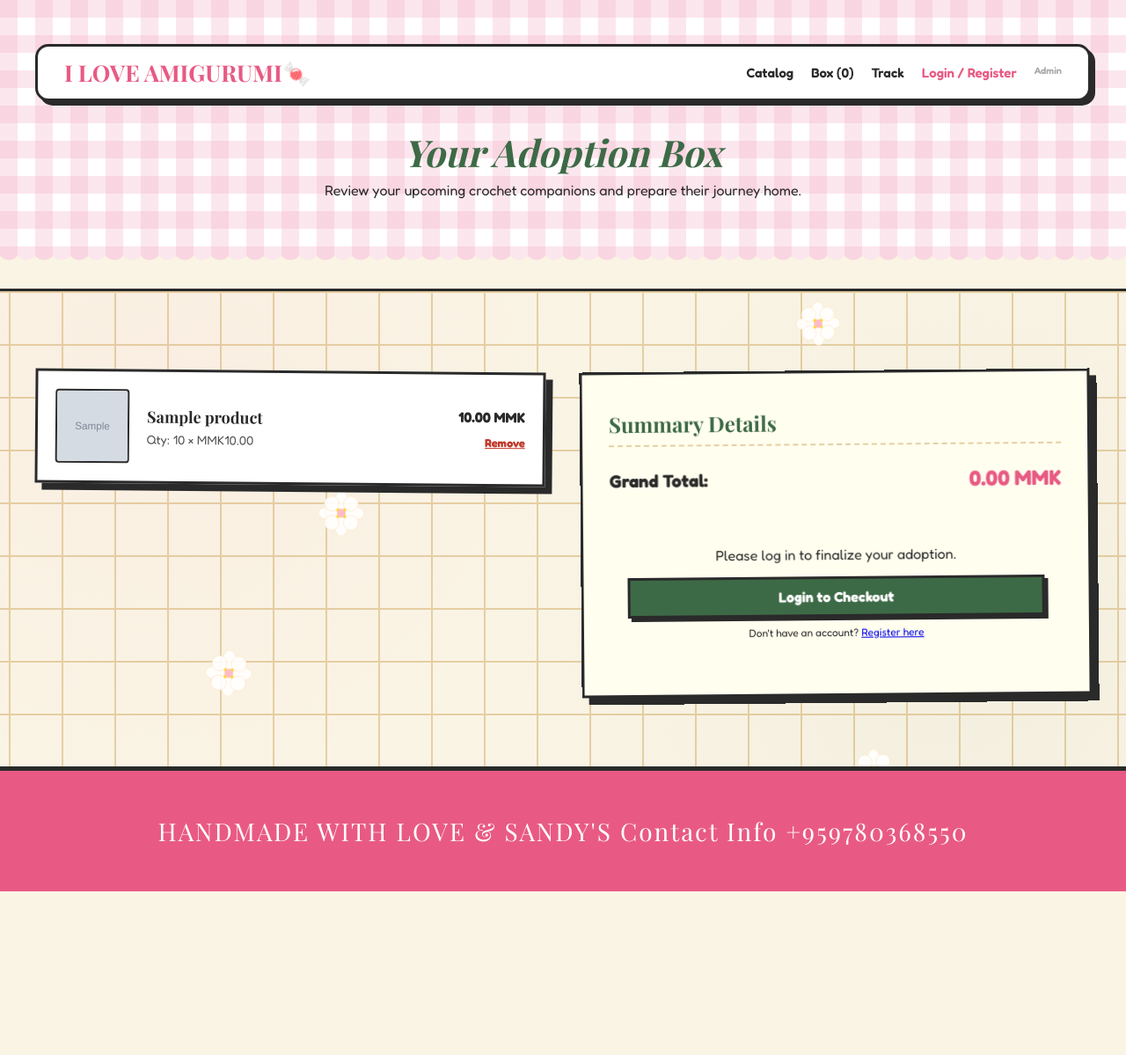
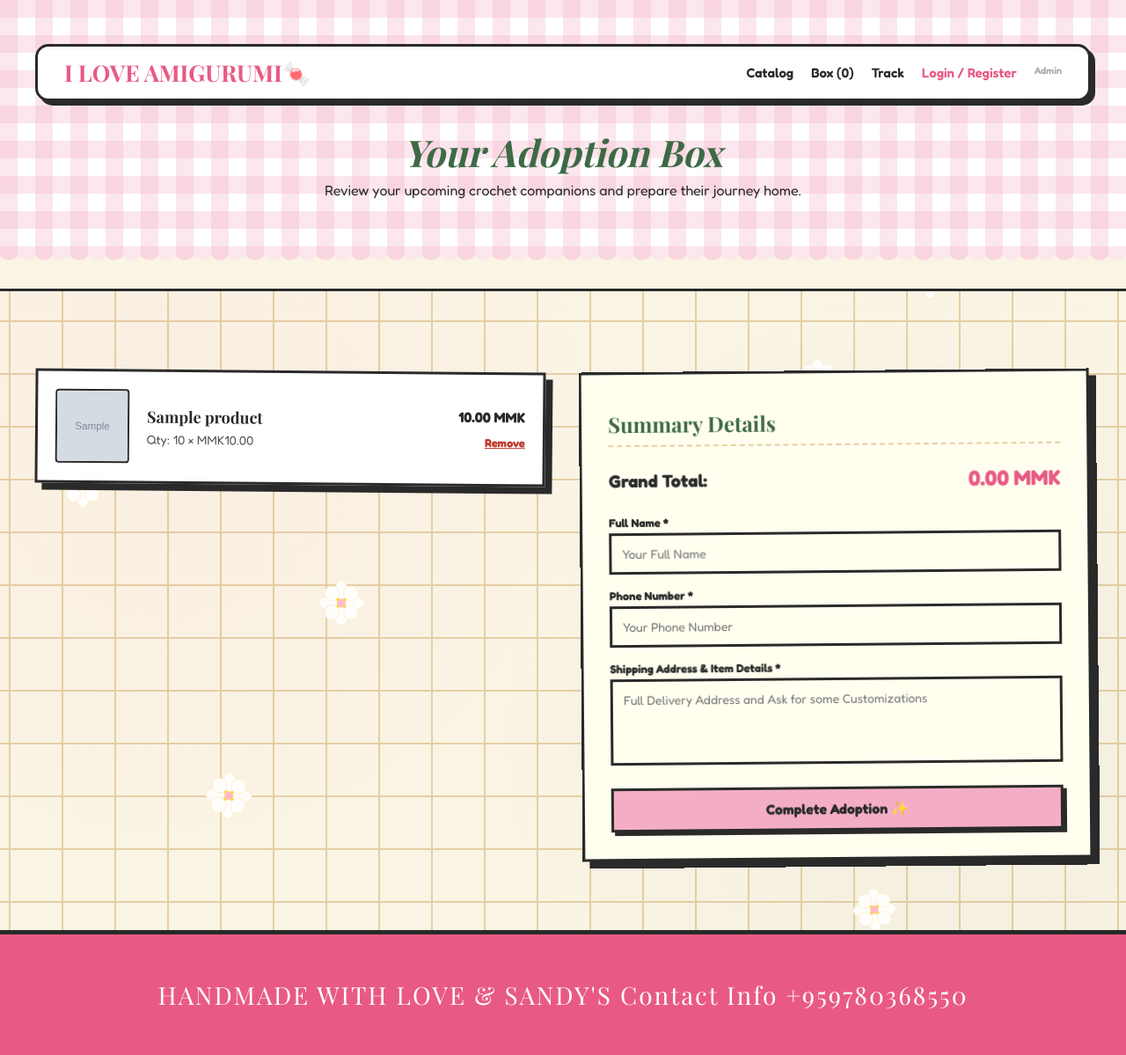
Before and after one commit to sandi17100/Daisy-Stitch-House, a Flask app: template templates/cart.html in a window 1280 px wide. Shown: the whole page at 88% size. Before the commit the page ends 1013 px from the top, so only its background shows below. Run offline with Flask 3, Linux system fonts and the light colour scheme; the template is opened without the code that fills it: most values are stand-ins (such as "Sample title", 1, 10 or a date in 2020); grey boxes marked "Sample" are stand-in pictures; some web fonts are replaced.

Commit message:
Update cart.html

```diff
--- a/templates/cart.html
+++ b/templates/cart.html
@@ -42,29 +42,34 @@
 
         {% if session.get('customer_id') %}
             <div style="background: rgba(61, 106, 70, 0.08); border: 2px dashed var(--forest-green); padding: 12px; font-size: 13px; text-align: center; margin-bottom: 20px; color: var(--text-dark); border-radius: 4px;">
-                ✨ <strong>Logged in as {{ session.get('customer_name') }}!</strong>
+                ✨ <strong>Logged in!</strong> Shipping info will use your registered profile details.
+            </div>
+        {% endif %}
+
+        <form action="/checkout" method="POST" style="display: flex; flex-direction: column; gap: 16px;">
+
+            <div style="display: flex; flex-direction: column; gap: 4px;">
+                <label for="checkout-name" style="font-size: 13px; font-weight: bold; color: var(--text-dark);">Full Name *</label>
+                <input type="text" id="checkout-name" name="name" required placeholder="Your Full Name"
+                       value="{{ session.get('customer_name', '') }}" style="width:100%; box-sizing:border-box;">
             </div>
 
-            <form action="/checkout" method="POST" style="display: flex; flex-direction: column; gap: 16px;">
-                <input type="hidden" name="name" value="{{ session.get('customer_name') }}">
-                <input type="hidden" name="phone" value="{{ session.get('customer_phone') }}">
+            <div style="display: flex; flex-direction: column; gap: 4px;">
+                <label for="checkout-phone" style="font-size: 13px; font-weight: bold; color: var(--text-dark);">Phone Number *</label>
+                <input type="tel" id="checkout-phone" name="phone" required placeholder="Your Phone Number"
+                       value="{{ session.get('customer_phone', '') }}" style="width:100%; box-sizing:border-box;">
+            </div>
 
             <div style="display: flex; flex-direction: column; gap: 4px;">
-                    <label for="checkout-address" style="font-size: 13px; font-weight: bold; color: var(--text-dark);">Shipping Address *</label>
-                    <textarea id="checkout-address" name="address" required rows="4" placeholder="Full Delivery Address" style="width:100%; box-sizing:border-box; font-family: var(--font-round); resize: none;"></textarea>
+                <label for="checkout-address" style="font-size: 13px; font-weight: bold; color: var(--text-dark);">Shipping Address & Item Details *</label>
+                <textarea id="checkout-address" name="address" required rows="4" placeholder="Full Delivery Address and Ask for some Customizations"
+                          style="width:100%; box-sizing:border-box; font-family: var(--font-round); resize: none;"></textarea>
             </div>
 
             <button type="submit" class="btn-candy" style="width: 100%; text-align: center; background-color: var(--accent-pink); margin-top: 10px; font-size: 16px; padding: 12px 0;">
                 Complete Adoption ✨
             </button>
         </form>
-        {% else %}
-            <div style="text-align: center; padding: 20px;">
-                <p style="margin-bottom: 15px; color: var(--text-dark);">Please log in to finalize your adoption.</p>
-                <a href="/customer-login" class="btn-candy" style="display: block; background-color: var(--forest-green); color: white; text-decoration: none; padding: 10px;">Login to Checkout</a>
-                <p style="font-size: 12px; margin-top: 10px;">Don't have an account? <a href="/register">Register here</a></p>
-            </div>
-        {% endif %}
     </div>
 </div>
 {% endif %}
```
Lines whose indentation alone changed are shown as unchanged.
